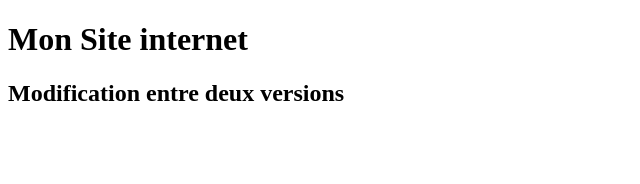
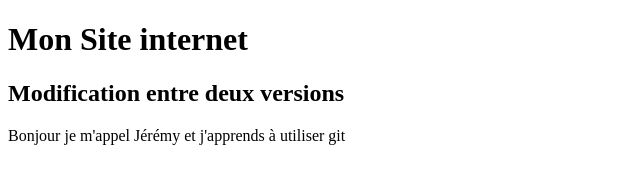
Before and after one commit to JeremyMcdr/mon_site_web, a plain HTML site: page index.html in a window 1280 px wide. Shown: the whole page, without its empty margins (0-640 px from the left). Drawn offline with Linux system fonts and the light colour scheme.

Commit message:
Ajout de ma description

```diff
--- a/index.html
+++ b/index.html
@@ -11,5 +11,9 @@
     <h1>Mon Site internet</h1>
     <h2>Modification entre deux versions</h2>
     </div>
+    <div>
+        <p>Bonjour je m'appel Jérémy et j'apprends à utiliser git</p>
+
+    </div>
 </body>
 </html>
```
